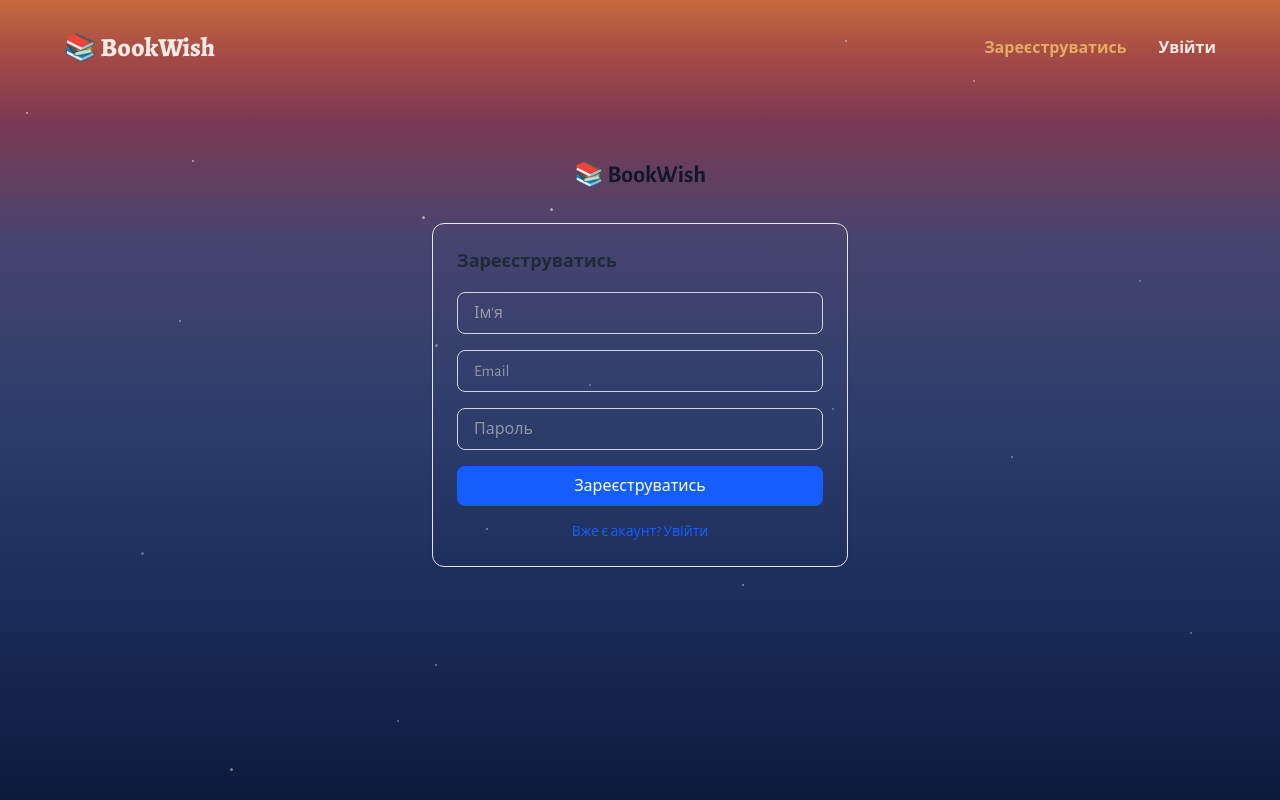
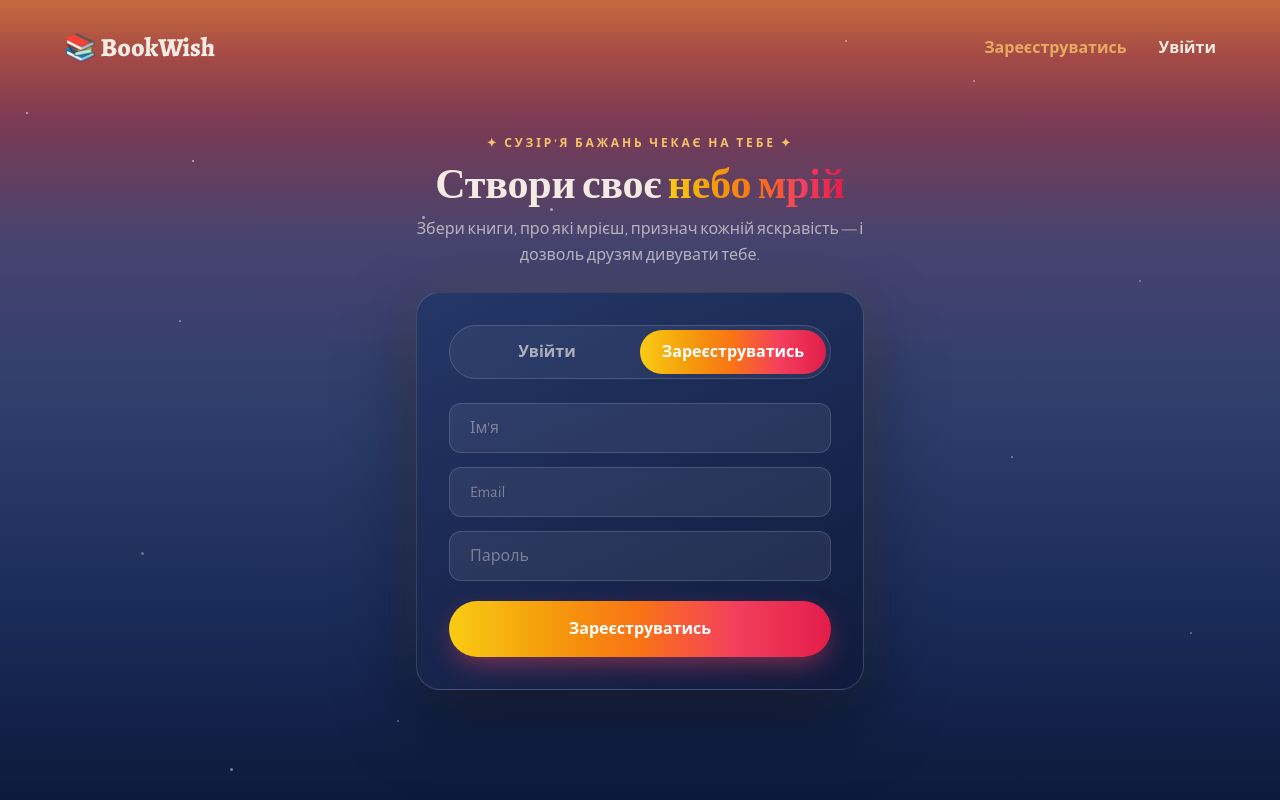
Before and after one commit to ana-borysova/bookwish, a React (Vite) app: page /auth in a window 1280 px wide. Built offline with nearby package versions, Linux system fonts and the light colour scheme; no server answers.

Commit message:
feat: redesign auth page in evening theme

```diff
--- a/src/components/ui/Button.tsx
+++ b/src/components/ui/Button.tsx
@@ -9,6 +9,7 @@ interface ButtonProps {
   to?: string;
   onClick?: (e: MouseEvent<HTMLButtonElement>) => void;
   disabled?: boolean;
+  fullWidth?: boolean;
 }
 
 const base =
@@ -33,8 +34,9 @@ export function Button({
   to,
   onClick,
   disabled,
+  fullWidth,
 }: ButtonProps) {
-  const classes = `${base} ${variant === "icon" ? "" : SIZES[size]} ${VARIANTS[variant]}`;
+  const classes = `${base} ${variant === "icon" ? "" : SIZES[size]} ${VARIANTS[variant]} ${fullWidth ? "w-full justify-center" : ""}`;
   const styles =
     variant === "primary" ? { backgroundImage: gradient } : undefined;
 
--- a/src/components/ui/PageHeader.tsx
+++ b/src/components/ui/PageHeader.tsx
@@ -4,18 +4,38 @@ interface PageHeaderProps {
   eyebrow: ReactNode;
   title: ReactNode;
   subtitle: ReactNode;
+  size?: "hero" | "compact";
 }
 
-export function PageHeader({ eyebrow, title, subtitle }: PageHeaderProps) {
+const SIZES = {
+  hero: {
+    eyebrow: "text-sm mb-5",
+    title: "text-[clamp(3.25rem,5.6vw,5.4rem)]",
+    subtitle: "mt-6 text-lg text-cream max-w-2xl",
+  },
+  compact: {
+    eyebrow: "text-xs mb-3",
+    title: "text-[clamp(2rem,3.4vw,2.625rem)]",
+    subtitle: "mt-2.5 text-base text-cream/65",
+  },
+};
+
+export function PageHeader({
+  eyebrow,
+  title,
+  subtitle,
+  size = "hero",
+}: PageHeaderProps) {
+  const classes = SIZES[size];
   return (
     <>
-      <div className="eyebrow text-sm mb-5">{eyebrow}</div>
-      <h1 className="font-display font-extrabold text-[clamp(3.25rem,5.6vw,5.4rem)] leading-[1.02] tracking-[-0.005em]">
+      <div className={`eyebrow ${classes.eyebrow}`}>{eyebrow}</div>
+      <h1
+        className={`font-display font-extrabold leading-[1.02] tracking-[-0.005em] ${classes.title}`}
+      >
         {title}
       </h1>
-      <p className="mt-6 text-lg leading-relaxed text-cream max-w-2xl">
-        {subtitle}
-      </p>
+      <p className={`leading-relaxed ${classes.subtitle}`}>{subtitle}</p>
     </>
   );
 }
--- a/src/index.css
+++ b/src/index.css
@@ -15,6 +15,8 @@
   --color-spine-neutral: #f59e0b;
 
   --page-x: clamp(3.25rem, 5vw, 5.5rem);
+  --shadow-panel:
+    0 30px 80px rgba(0, 0, 0, 0.45), 0 0 60px -20px rgba(246, 194, 104, 0.25);
 }
 
 body {
@@ -46,6 +48,34 @@ body {
   letter-spacing: 0.24em;
   font-weight: 600;
   color: var(--color-gold);
+}
+
+.field {
+  width: 100%;
+  padding: 0.75rem 1.25rem;
+  color: var(--color-cream);
+  background: rgba(255, 255, 255, 0.07);
+  border: 1px solid rgba(255, 255, 255, 0.15);
+  border-radius: 0.75rem;
+  outline: none;
+  transition:
+    border-color 0.25s ease,
+    box-shadow 0.3s ease;
+}
+
+.field::placeholder {
+  color: color-mix(in srgb, var(--color-cream) 40%, transparent);
+}
+
+.field:focus {
+  border-color: color-mix(in srgb, var(--color-gold) 65%, transparent);
+  box-shadow:
+    0 0 0 3px color-mix(in srgb, var(--color-gold) 13%, transparent),
+    0 0 20px -4px color-mix(in srgb, var(--color-gold) 45%, transparent);
+}
+
+.field:focus-visible {
+  outline: none;
 }
 
 /* --- wishlist card flip --- */
--- a/src/pages/AuthPage.tsx
+++ b/src/pages/AuthPage.tsx
@@ -1,6 +1,47 @@
 import { useState } from "react";
 import { supabase } from "../services/supabase";
 import { useSearchParams } from "react-router-dom";
+import { GradientText } from "../components/ui/GradientText";
+import { PageHeader } from "../components/ui/PageHeader";
+import { gradient } from "../lib/desirability";
+import clsx from "clsx";
+import { Button } from "../components/ui/Button";
+
+const TEXT_REGISTER = {
+  eyebrow: "✦ Сузір'я бажань чекає на тебе ✦",
+  title: (
+    <>
+      Створи своє <GradientText>небо мрій</GradientText>
+    </>
+  ),
+  subtitle:
+    "Збери книги, про які мрієш, признач кожній яскравість — і дозволь друзям дивувати тебе.",
+};
+
+const TEXT_LOGIN = {
+  eyebrow: "✦ Сузір'я бажань чекає на тебе ✦",
+  title: (
+    <>
+      З поверненням у своє <GradientText>небо мрій</GradientText>
+    </>
+  ),
+  subtitle: "Увійди — і подивись, чи не зарезервував хтось тобі подарунок.",
+};
+
+const AUTH_ERRORS: Record<string, string> = {
+  invalid_credentials:
+    "Не впізнаємо цю пару email і пароля. Перевір — і спробуй ще раз.",
+  user_already_exists: "Цей email уже зареєстрований. Спробуй увійти.",
+  weak_password: "Пароль закороткий — потрібно щонайменше 6 символів.",
+  email_address_invalid: "Схоже, email написано з помилкою.",
+  email_not_confirmed: "Спершу підтверди email — лист уже в скриньці.",
+  validation_failed: "Заповни всі поля.",
+  over_email_send_rate_limit: "Забагато спроб поспіль. Зачекай хвилинку.",
+};
+
+function authErrorMessage(code?: string) {
+  return (code && AUTH_ERRORS[code]) || "Щось пішло не так. Спробуй ще раз.";
+}
 
 export function AuthPage() {
   const [searchParams] = useSearchParams();
@@ -15,6 +56,7 @@ export function AuthPage() {
 
   async function handleSubmit() {
     setLoading(true);
+
     try {
       if (!isLogin) {
         const { error } = await supabase.auth.signUp({
@@ -23,7 +65,7 @@ export function AuthPage() {
           options: { data: { username } },
         });
         if (error) {
-          setError(error.message);
+          setError(authErrorMessage(error.code));
           return;
         }
       } else {
@@ -33,7 +75,7 @@ export function AuthPage() {
         });
 
         if (error) {
-          setError(error.message);
+          setError(authErrorMessage(error.code));
         }
       }
     } finally {
@@ -42,23 +84,45 @@ export function AuthPage() {
   }
 
   return (
-    <div className="max-w-md mx-auto px-4 py-16">
-      <h1 className="text-2xl font-bold text-center text-gray-900 mb-8">
-        📚 BookWish
-      </h1>
+    <div className="max-w-md mx-auto mt-10 ">
+      <div className="text-center mb-6">
+        <PageHeader
+          {...(isLogin ? TEXT_LOGIN : TEXT_REGISTER)}
+          size="compact"
+        />
+      </div>
+      <div className="surface-card border border-white/15 rounded-3xl p-8 shadow-panel mb-6">
+        <div className="flex rounded-full p-1 mb-6 bg-white/5 border border-white/15">
+          <button
+            onClick={() => setIsLogin(true)}
+            style={isLogin ? { backgroundImage: gradient } : undefined}
+            className={clsx(
+              "flex-1 rounded-full py-2.5 font-semibold transition",
+              isLogin ? "text-white" : "text-cream/65",
+            )}
+          >
+            Увійти
+          </button>
+          <button
+            onClick={() => setIsLogin(false)}
+            style={!isLogin ? { backgroundImage: gradient } : undefined}
+            className={clsx(
+              "flex-1 rounded-full py-2.5 font-semibold transition",
+              !isLogin ? "text-white" : "text-cream/65",
+            )}
+          >
+            Зареєструватись
+          </button>
+        </div>
 
-      <div className="border border-gray-200 rounded-xl p-6 shadow-sm flex flex-col gap-4">
-        <h2 className="text-lg font-semibold text-gray-800">
-          {isLogin ? "Увійти" : "Зареєструватись"}
-        </h2>
-
+        <div className="flex flex-col gap-3.5">
           {!isLogin && (
             <input
               type="text"
               placeholder="Ім'я"
               value={username}
               onChange={(e) => setUsername(e.target.value)}
-            className="border border-gray-300 rounded-lg px-4 py-2 focus:outline-none focus:ring-2 focus:ring-blue-400"
+              className="field"
             />
           )}
 
@@ -67,7 +131,7 @@ export function AuthPage() {
             placeholder="Email"
             value={email}
             onChange={(e) => setEmail(e.target.value)}
-          className="border border-gray-300 rounded-lg px-4 py-2 focus:outline-none focus:ring-2 focus:ring-blue-400"
+            className="field"
           />
 
           <input
@@ -75,25 +139,31 @@ export function AuthPage() {
             placeholder="Пароль"
             value={password}
             onChange={(e) => setPassword(e.target.value)}
-          className="border border-gray-300 rounded-lg px-4 py-2 focus:outline-none focus:ring-2 focus:ring-blue-400"
+            className="field"
           />
+        </div>
 
-        {error && <p className="text-red-500 text-sm">{error}</p>}
+        {error && (
+          <p className="mt-3.5 rounded-xl border border-rose-500/40 bg-rose-500/10 px-4 py-3 text-sm text-left text-rose-200">
+            {error}
+          </p>
+        )}
 
-        <button
+        <div className="mt-5">
+          <Button
             onClick={handleSubmit}
             disabled={loading}
-          className="bg-blue-600 text-white rounded-lg px-4 py-2 hover:bg-blue-700 transition-colors disabled:opacity-50"
+            variant="primary"
+            size="basic"
+            fullWidth
           >
-          {loading ? "Завантаження..." : isLogin ? "Увійти" : "Зареєструватись"}
-        </button>
-
-        <button
-          onClick={() => setIsLogin(!isLogin)}
-          className="text-sm text-blue-600 hover:underline text-center"
-        >
-          {isLogin ? "Немає акаунту? Зареєструватись" : "Вже є акаунт? Увійти"}
-        </button>
+            {loading
+              ? "Завантаження..."
+              : isLogin
+                ? "Увійти"
+                : "Зареєструватись"}
+          </Button>
+        </div>
       </div>
     </div>
   );
```
Lines whose indentation alone changed are shown as unchanged.
